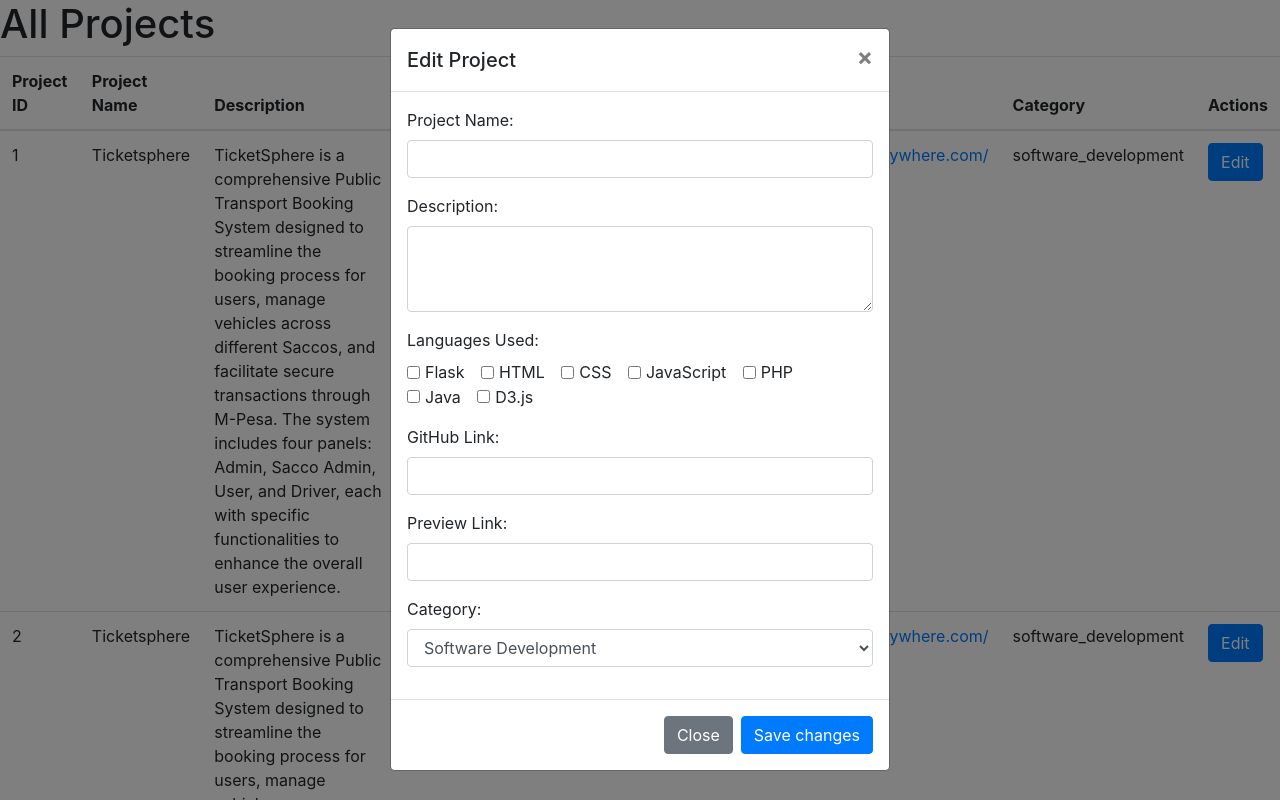
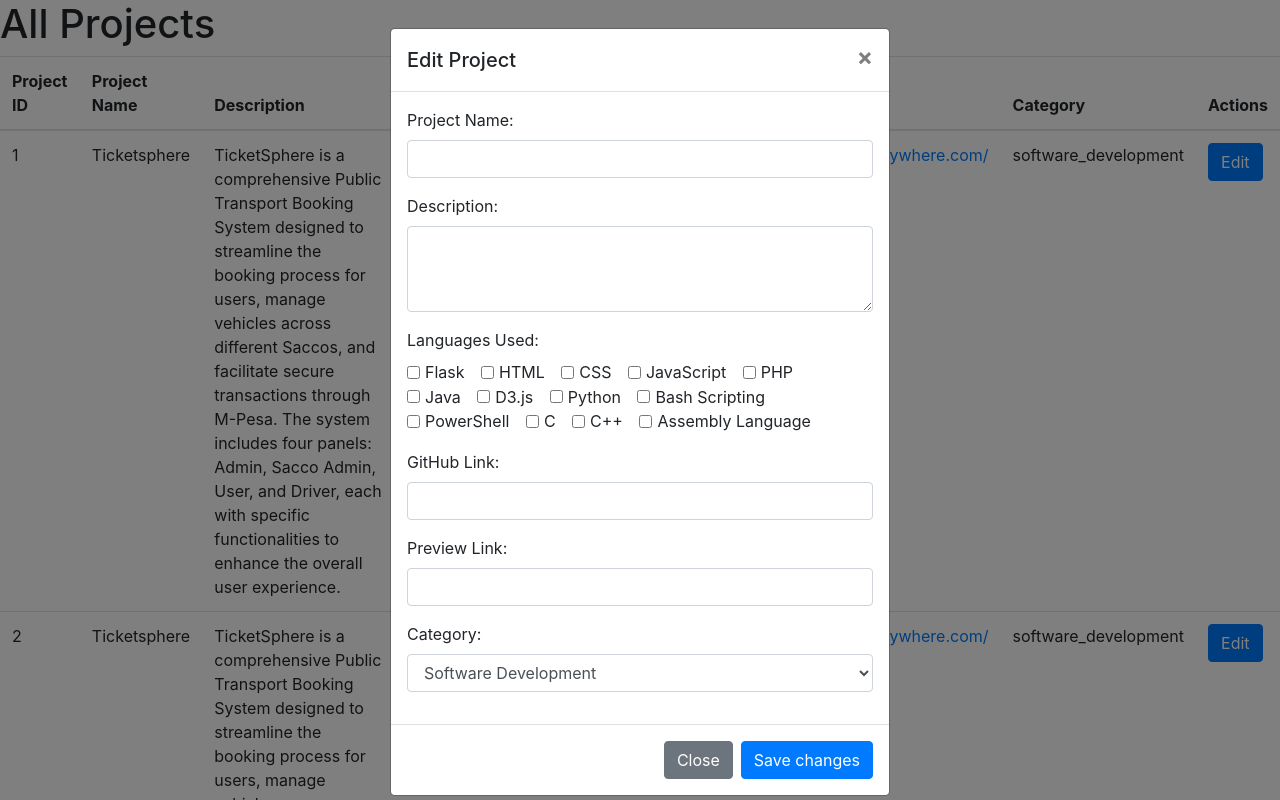
Before and after one commit to Levi-LMN/Levi-LMN, a Flask app: page /all_projects in a window 1280 px wide, after a click on "Edit". Run offline with Flask 3, Linux system fonts and the light colour scheme; data comes from the database, SQL or seed files in the repository; some libraries are stand-ins or nearby versions.

Commit message:
more language badges

```diff
--- a/templates/all_projects.html
+++ b/templates/all_projects.html
@@ -89,6 +89,33 @@
                             <input class="form-check-input" type="checkbox" id="d3js" name="languages_used[]" value="D3.js">
                             <label class="form-check-label" for="d3js">D3.js</label>
                         </div>
+                        <!-- Additional languages for cyber security -->
+<div class="form-check form-check-inline">
+    <input class="form-check-input" type="checkbox" id="python" name="languages_used" value="python">
+    <label class="form-check-label" for="python">Python</label>
+</div>
+<div class="form-check form-check-inline">
+    <input class="form-check-input" type="checkbox" id="bash" name="languages_used" value="bash">
+    <label class="form-check-label" for="bash">Bash Scripting</label>
+</div>
+<div class="form-check form-check-inline">
+    <input class="form-check-input" type="checkbox" id="powershell" name="languages_used" value="powershell">
+    <label class="form-check-label" for="powershell">PowerShell</label>
+</div>
+<div class="form-check form-check-inline">
+    <input class="form-check-input" type="checkbox" id="c" name="languages_used" value="c">
+    <label class="form-check-label" for="c">C</label>
+</div>
+<div class="form-check form-check-inline">
+    <input class="form-check-input" type="checkbox" id="c++" name="languages_used" value="c++">
+    <label class="form-check-label" for="c++">C++</label>
+</div>
+<div class="form-check form-check-inline">
+    <input class="form-check-input" type="checkbox" id="assembly" name="languages_used" value="assembly">
+    <label class="form-check-label" for="assembly">Assembly Language</label>
+</div>
+<!-- Add more languages/frameworks as needed -->
+
                         <!-- Add more checkboxes for other languages -->
                     </div>
                     <div class="form-group">
```
